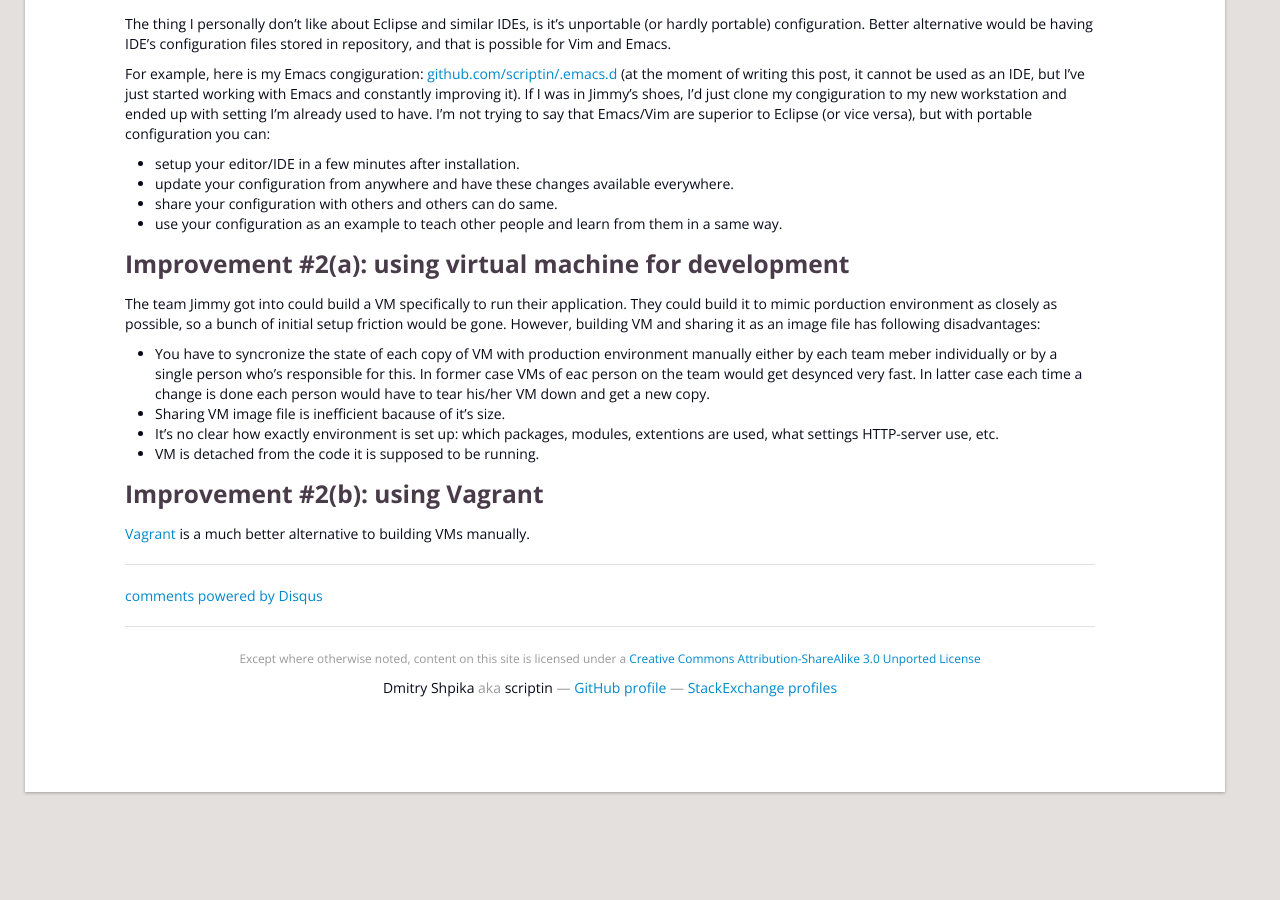
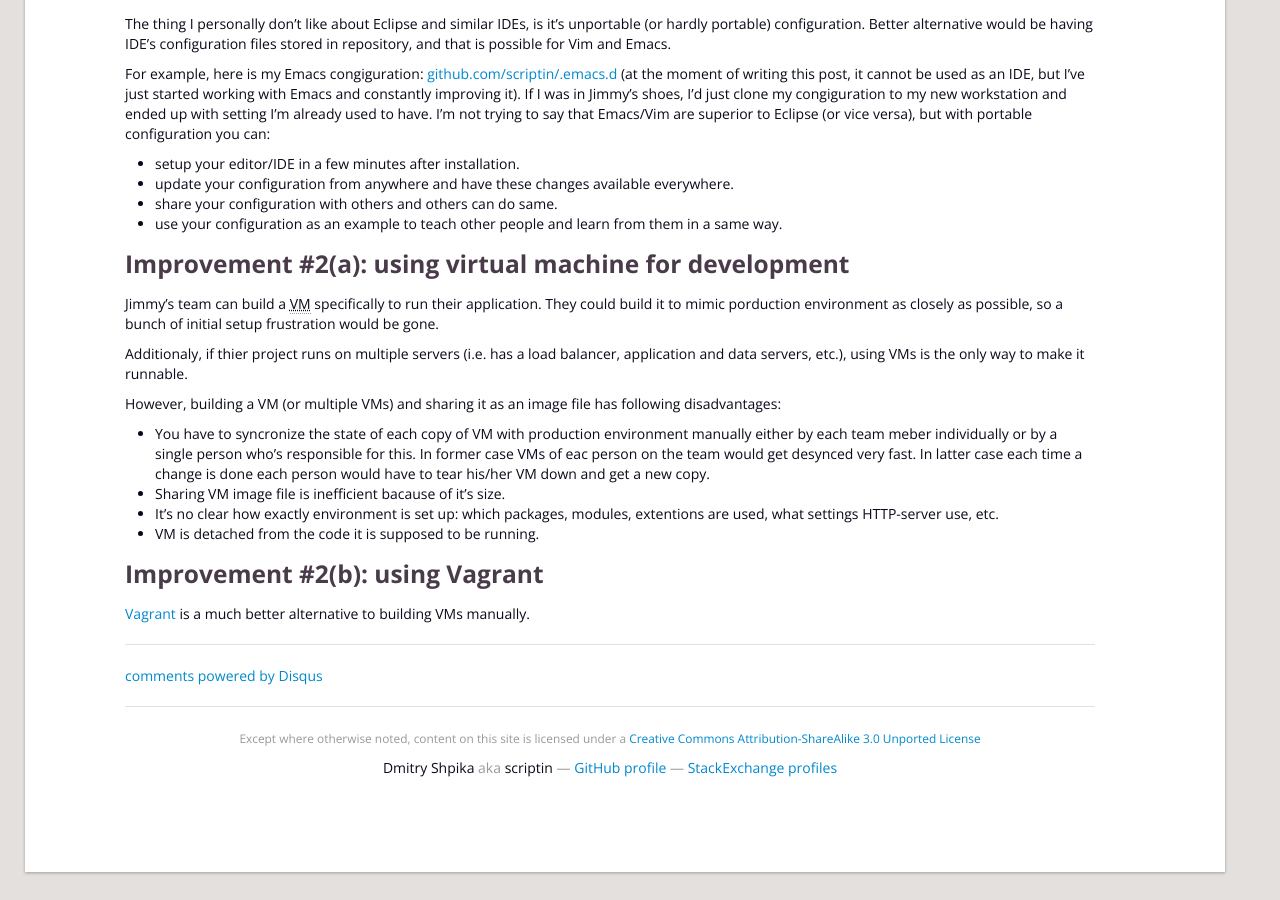
Before and after one commit to scriptin/scriptin.github.io, a Jekyll site: the page built from _posts/2013-05-07-portable-development.md, in a window 1280 px wide and 900 px high, scrolled down 1009 px. Built offline with Jekyll 4.4.1, drawn with Linux system fonts in a browser that asks for light colours; comment, search, counter and statistics services are not loaded; before the commit the page ends 1829 px from its top, so only the background shows below that.

Commit message:
Section on VM expanded

```diff
--- a/_posts/2013-05-07-portable-development.md
+++ b/_posts/2013-05-07-portable-development.md
@@ -40,7 +40,11 @@ For example, here is my Emacs congiguration: [github.com/scriptin/.emacs.d](http
 
 ### Improvement #2(a): using virtual machine for development
 
-The team Jimmy got into could build a VM specifically to run their application. They could build it to mimic porduction environment as closely as possible, so a bunch of initial setup friction would be gone. However, building VM and sharing it as an image file has following disadvantages:
+Jimmy's team can build a <acronym title="Virtual Machine">VM</acronym> specifically to run their application. They could build it to mimic porduction environment as closely as possible, so a bunch of initial setup frustration would be gone.
+
+Additionaly, if thier project runs on multiple servers (i.e. has a load balancer, application and data servers, etc.), using VMs is the only way to make it runnable.
+
+However, building a VM (or multiple VMs) and sharing it as an image file has following disadvantages:
 
 - You have to syncronize the state of each copy of VM with production environment manually either by each team meber individually or by a single person who's responsible for this. In former case VMs of eac person on the team would get desynced very fast. In latter case each time a change is done each person would have to tear his/her VM down and get a new copy.
 - Sharing VM image file is inefficient bacause of it's size.
```
